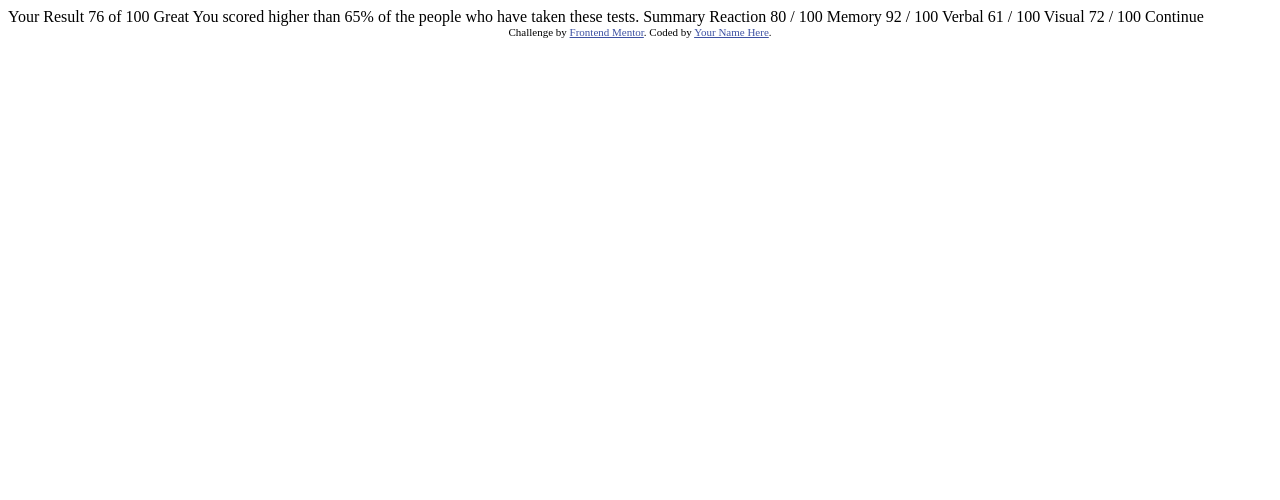
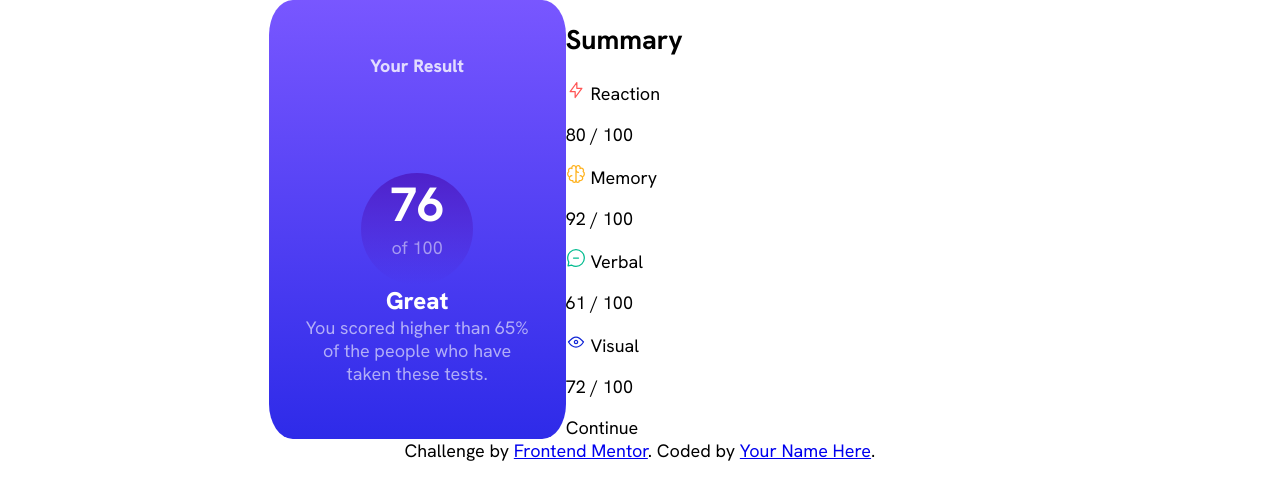
Before and after one commit to MillicentMal/result-summary-component, a plain HTML site: page index.html in a window 1280 px wide. Drawn offline with Linux system fonts and the light colour scheme.

Commit message:
Gradient

```diff
--- a/index.html
+++ b/index.html
@@ -5,43 +5,100 @@
   <meta name="viewport" content="width=device-width, initial-scale=1.0"> <!-- displays site properly based on user's device -->
 
   <link rel="icon" type="image/png" sizes="32x32" href="./assets/images/favicon-32x32.png">
-
+  <link rel="preconnect" href="https://fonts.googleapis.com">
+<link rel="preconnect" href="https://fonts.gstatic.com" crossorigin>
+<link href="https://fonts.googleapis.com/css2?family=Hanken+Grotesk:ital,wght@0,100..900;1,100..900&display=swap" rel="stylesheet">
+  <link href="styles.css" rel="stylesheet">
   <title>Frontend Mentor | Results summary component</title>
 
-  <!-- Feel free to remove these styles or customise in your own stylesheet 👍 -->
-  <style>
-    .attribution { font-size: 11px; text-align: center; }
-    .attribution a { color: hsl(228, 45%, 44%); }
-  </style>
+
 </head>
 <body>
 
+  <main>
+  <div class="main-div">
+<div class="result-div">
+ <p class="header">
   Your Result
-  76
-  of 100
+ <p>
+<div class="center">
+ <h1 class="score">76</h1>
 
-  Great
-  You scored higher than 65% of the people who have taken these tests.
+<p class="total">of 100</p>
+</div>
+  <div>
 
-  Summary
+  </div>
+<p style="font-weight:800;font-size:24px;margin:0;">Great </p>
 
-  Reaction
-  80 / 100
+<p style="color: rgba(255, 255, 255, 0.6);margin-top:0;">  You scored higher than 65% of the people who have taken these tests. </p>
+</div>
+<div class="summary-div">
+   <h2>
+    Summary
+   </h2>
 
-  Memory
-  92 / 100
+<span>
+  <p>
+    <span>
+      <img src="assets/icon-reaction.svg" alt="reaction icon">
+    </span>
+    Reaction
+  </p>
+  <p>
+    80 / 100
+  </p>
+</span>
+<span>
+  <p>
+    <span>
+      <img src="assets/icon-memory.svg" alt="memory icon">
+    </span>
+    Memory
+  </p>
+  <p>
+    92 / 100
+  </p>
+</span>
 
-  Verbal
-  61 / 100
 
-  Visual
-  72 / 100
+<span>
+  <p>
+    <span>
+      <img src="assets/icon-verbal.svg" alt="verbal icon">
+    </span>
+    Verbal
+  </p>
+  <p>
+    61 / 100
+  </p>
+</span>
+<span>
+  <p>
+    <span>
+      <img src="assets/icon-visual.svg" alt="reaction icon">
+    </span>
+    Visual
+  </p>
+  <p>
+    72 / 100
+  </p>
+</span>
 
-  Continue
+<div>  Continue</div>
 
+
+</div>
+  </div>
   <div class="attribution">
     Challenge by <a href="https://www.frontendmentor.io?ref=challenge" target="_blank">Frontend Mentor</a>.
     Coded by <a href="#">Your Name Here</a>.
   </div>
+  </main>
+
+
+
+
+
 </body>
 </html>
--- /dev/null
+++ b/styles.css
@@ -0,0 +1,67 @@
+* {
+    font-family: "Hanken Grotesk", sans-serif;
+  font-optical-sizing: auto;
+  font-style: normal;
+}
+
+body{
+    margin: 0;
+    padding:0;
+    font-size:18px;
+    display:flex;
+    align-items:center;
+    justify-content:center;
+
+}
+.header {
+    font-weight: 800;
+    color: rgba(255, 255, 255, 0.8);
+
+}
+main {
+    display: flex;
+    flex-direction:column;
+    align-items: center;
+    justify-content: center;
+}
+
+.result-div {
+    display:flex;
+    flex-direction: column;
+    justify-content: center;
+    align-items: center;
+    width: 40%;
+    background: linear-gradient(hsl(252, 100%, 67%), hsl(241, 81%, 54%));
+    border-radius: 8%;
+    text-align:center;
+    color: hsl(0, 0%, 100%);
+}
+
+.result-div > p {
+    margin: 2rem;
+}
+
+.center {
+    border-radius: 50%;
+    background: linear-gradient(hsla(256, 72%, 46%, 1), hsla(241, 72%, 46%, 0));
+    width: 7rem;
+    height:7rem;
+    justify-self:center;
+
+
+}
+.total {
+    margin:0;
+    color: rgba(255, 255, 255, 0.5);
+}
+.score {
+    font-size: 3rem;
+    margin:0;
+    padding:0;
+}
+@media screen and (min-width: 500px) {
+.main-div {
+      display: flex;
+      max-height: max-content;
+    }
+  }
```
